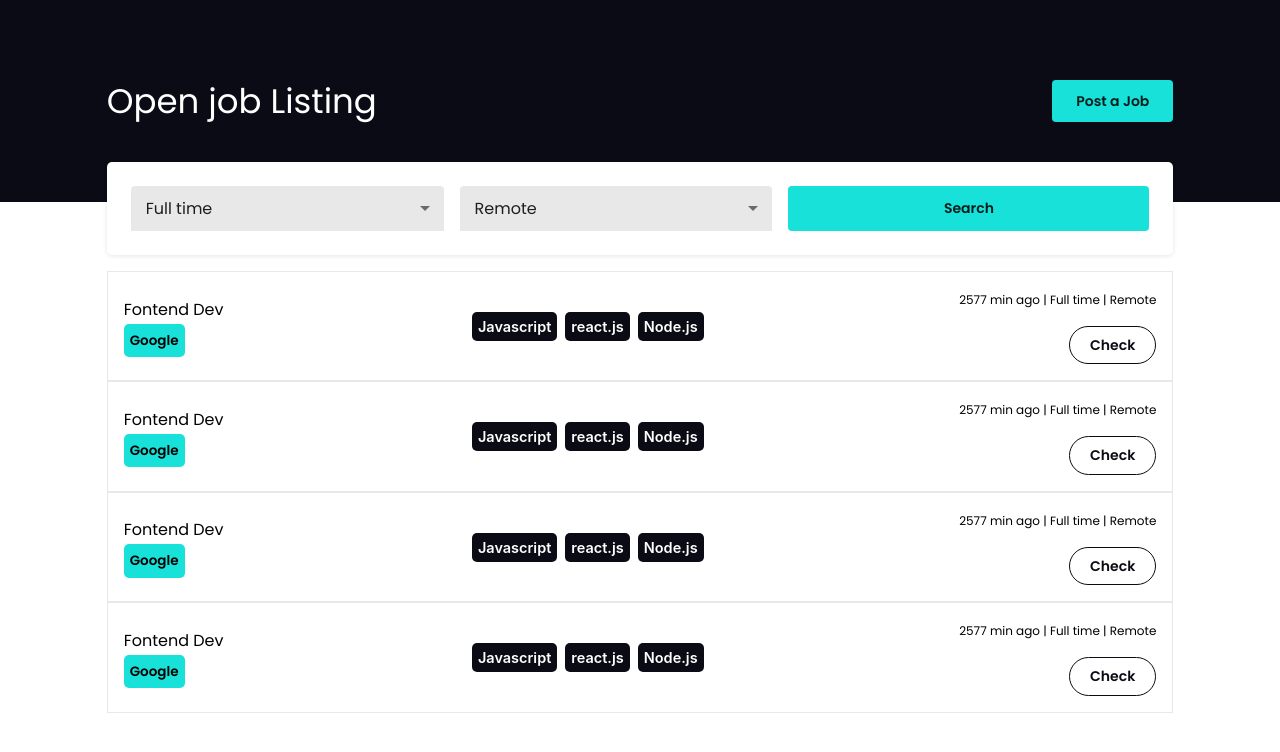
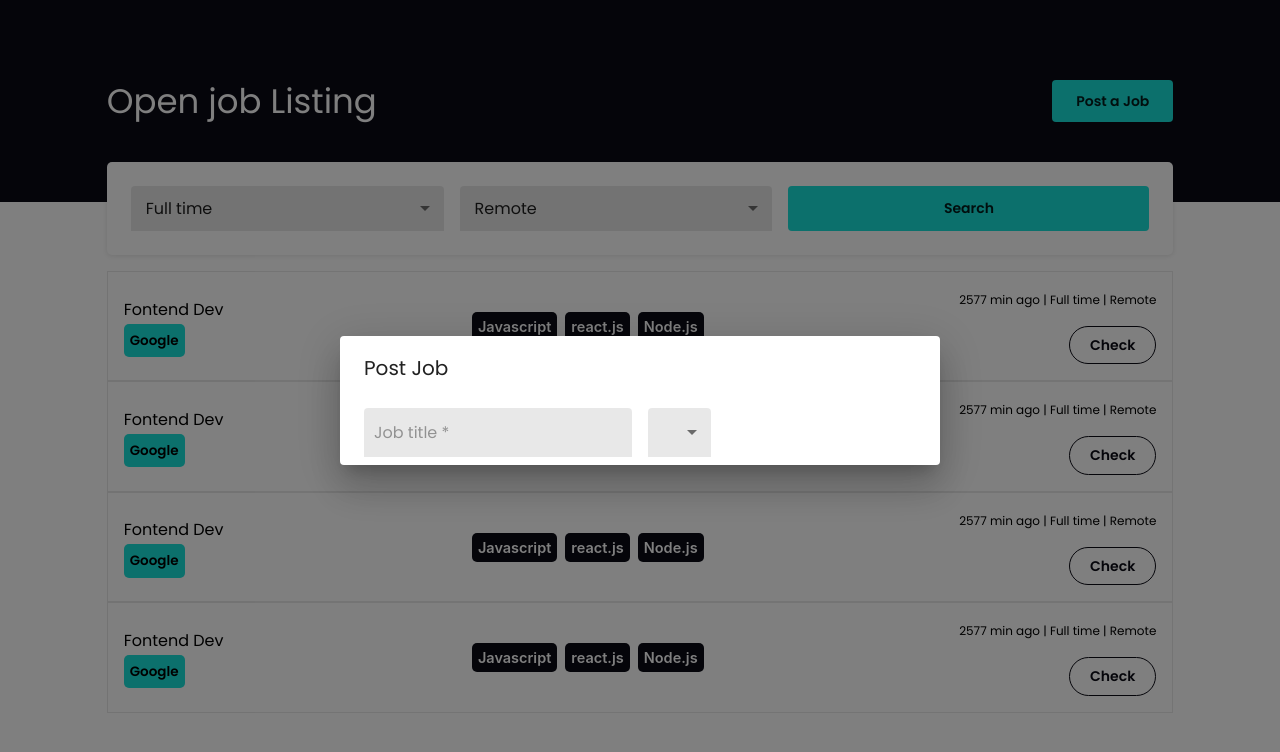
Before and after one commit to prabinshrestha323/job-khoja.com, a React (Create React App) app: page / in a window 1280 px wide. Shown: the top 752 px of the page. Built offline with nearby package versions, Linux system fonts and the light colour scheme.

Commit message:
second-commit

```diff
--- a/src/App.js
+++ b/src/App.js
@@ -4,11 +4,13 @@ import theme from "./theme/theme";
 import Header from "./components/Header/";
 import SearchBar from "./components/SearchBar";
 import Job from "./components/Job/JobCard";
+import NewJobModel from "./components/Job/NewJobModal";
 
 
 export default (props) => {
   return <ThemeProvider  theme ={theme}>
      <Header/>
+     <NewJobModel/>
    <Grid container justify="center" >
   <Grid item xs={10}>
 <SearchBar/>
--- /dev/null
+++ b/src/components/Job/NewJobModal.js
@@ -0,0 +1,23 @@
+import React from "react";
+import {Box, Grid, FilledInput, Select, MeniItem, Dialog,DialogTitle, DialogContent, DialogActions } from "@material-ui/core"
+
+export default props =>{
+
+    return(
+        <Dialog open = {true} fullWidth>
+            <DialogTitle>Post Job</DialogTitle>
+             <DialogContent>
+                 <Grid container spacing={2    }>
+                     <Grid item xs ={6}>
+                         <FilledInput placeholder="Job title *" disableUnderline  fullWidth/>
+                         </Grid>
+                         <Grid item xs ={6}>
+                         <Select disableUnderline variant="filled" defaultValue="Full time" >
+
+                         </Select>
+                         </Grid>
+                 </Grid>
+             </DialogContent>
+        </Dialog>
+    )
+}
```
